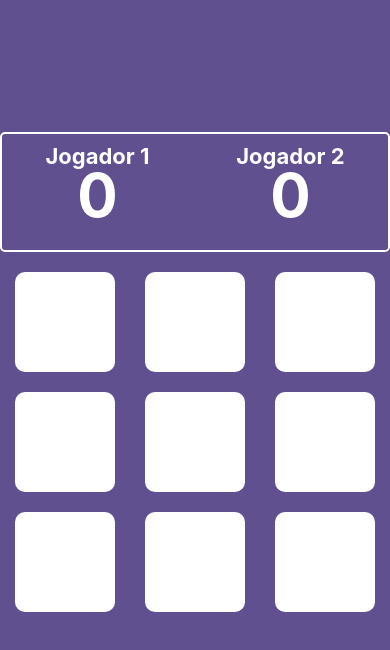
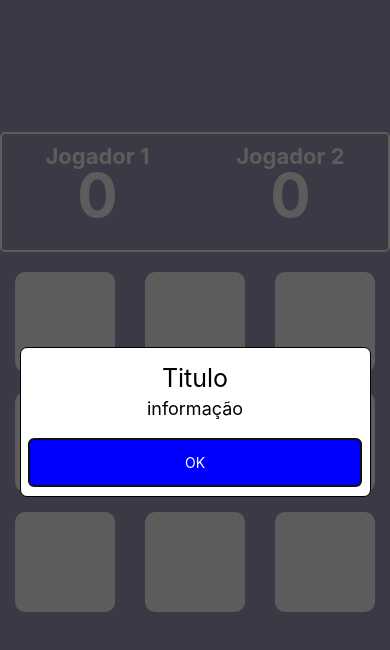
Before and after one commit to anderood/tic-tac-toe, a React Native app: screen /Dashboard in a window 390 px wide. Shown: the top 650 px of the page. Built offline with nearby package versions, Linux system fonts and the light colour scheme.

Commit message:
adicionando Modal

```diff
--- /dev/null
+++ b/src/components/ViewModal/Index.tsx
@@ -0,0 +1,47 @@
+import React from "react";
+import { Modal, View, Text, TouchableOpacity } from 'react-native';
+import { Container, Section, InformationView, Title, InfoText } from "./styles";
+
+interface ViewModalProps {
+    title: string;
+    information: string;
+    visible: boolean
+}
+
+export function ViewModal( { title, information, visible }: ViewModalProps){
+    return(
+        <View>
+            <Modal
+                visible={true}
+                animationType={'fade'}
+                transparent={true}
+                >
+            <Container>
+                <Section>
+                    <InformationView>
+                        <Title>{title}</Title>
+                        <InfoText>{information}</InfoText>
+                    </InformationView>
+                    <TouchableOpacity
+                        activeOpacity={0.9}
+                        style={{
+                            width: '95%',
+                            borderRadius: 0,
+                            alignItems: 'center',
+                            justifyContent: 'center',
+                            backgroundColor: 'blue',
+                            borderColor: '#ddd',
+                            borderBottomWidth: 0,
+                            borderRadius: 5,
+                            bottom: 0,
+                            marginBottom: 10,
+                            marginTop: 10,
+                        }}>
+                        <Text style={{color: 'white', margin: 15}}>OK</Text>
+                    </TouchableOpacity>
+                </Section>
+            </Container>
+            </Modal>
+      </View>
+    );
+}
--- /dev/null
+++ b/src/components/ViewModal/styles.ts
@@ -0,0 +1,32 @@
+import styled from "styled-components/native";
+
+export const Container = styled.View`
+    flex: 1;
+    background-color: rgba(52,52,52,0.8);
+    align-items: center;
+    justify-content: center;
+`;
+
+export const Section = styled.View`
+    align-items: center;
+    background-color: #fff;
+    width: 90%;
+    border-width: 1px;
+    border-radius: 7px;
+`;
+
+export const InformationView = styled.View`
+
+    align-items: center;
+    margin: 10px;
+
+`;
+
+export const Title = styled.Text`
+    font-size: 25px;
+    margin-top: 5px;
+`;
+export const InfoText = styled.Text`
+    font-size: 18px;
+    margin-top: 5px;
+`;
--- a/src/pages/Dashboard/index.tsx
+++ b/src/pages/Dashboard/index.tsx
@@ -10,6 +10,7 @@ import {
     Main,
     Footer,
 } from './styles';
+import { ViewModal } from "../../components/ViewModal/Index";
 
 export function Dashboard(){
 
@@ -141,6 +142,7 @@ export function Dashboard(){
                 }
 
             </Main>
+            <ViewModal title="Titulo" information="informação" visible={true} transparent={true}/>
             <Footer>
                 {/* <Button
                     title="Reset"
```
